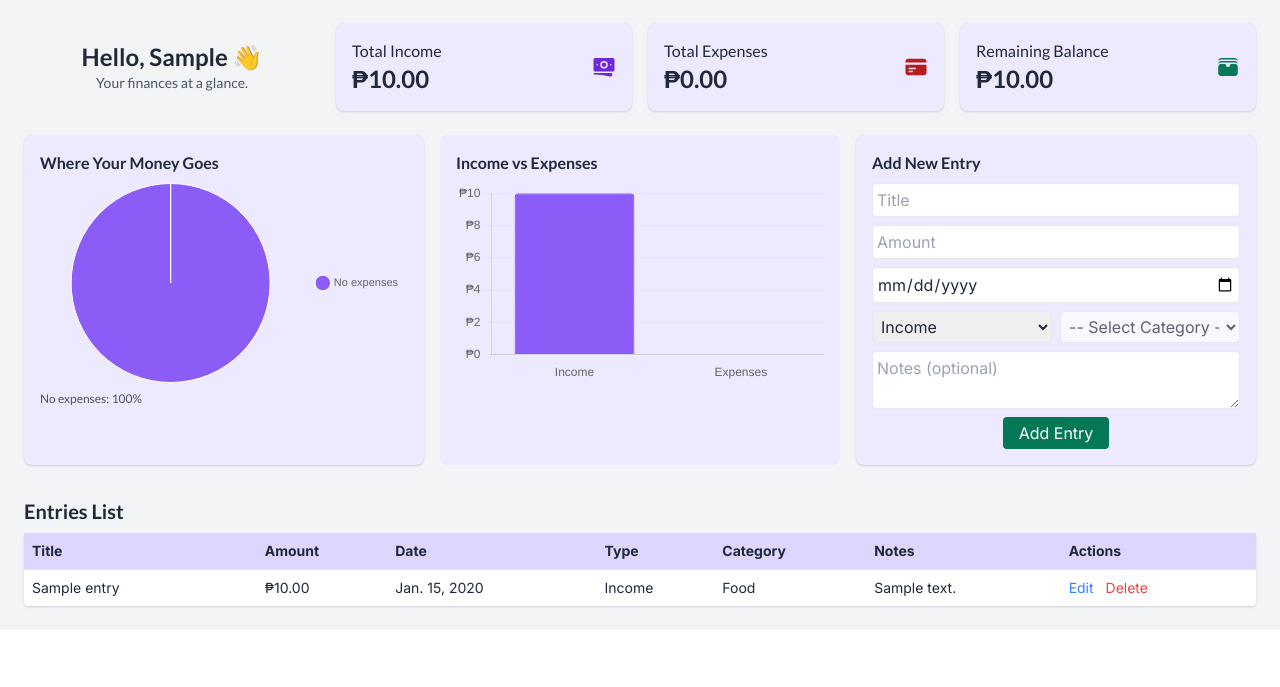
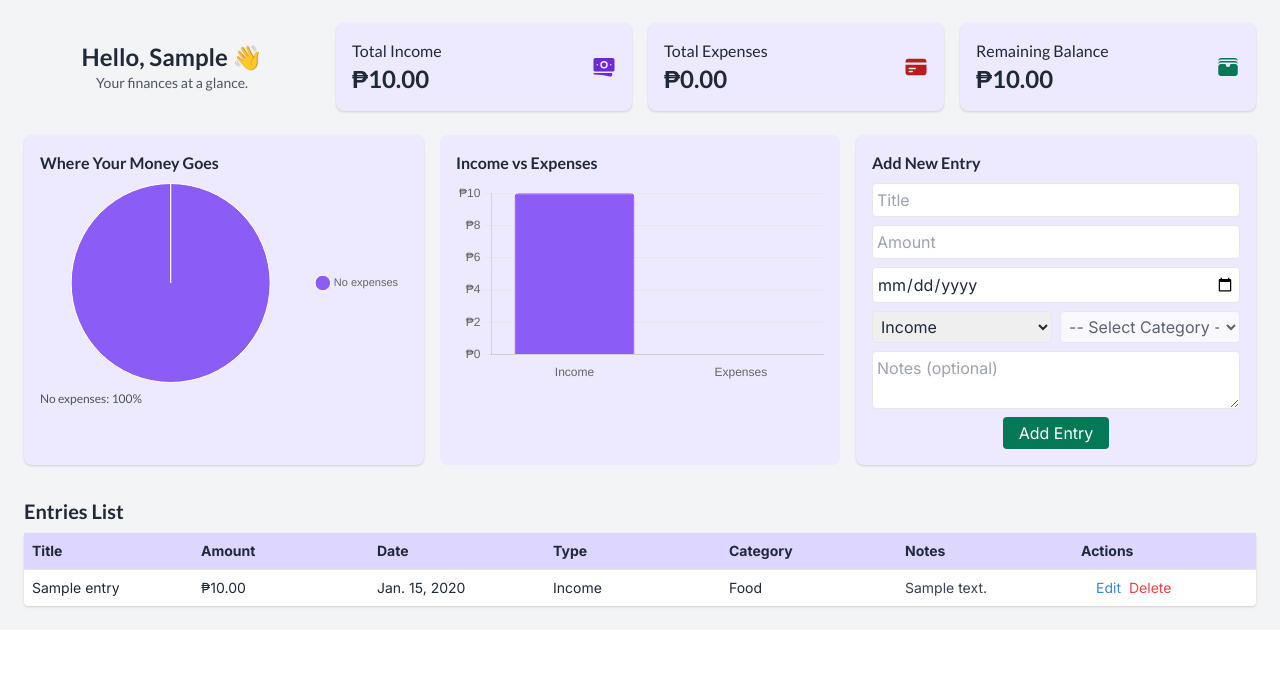
Before and after one commit to mezugatfukiko/PeraHub, a Django app: page /dashboard/ in a window 1280 px wide. Shown: the part 81-768 px from the top of the page. Run offline with Django 5.2, Linux system fonts and the light colour scheme; a user stored in the database is signed in; tables that the repository leaves empty hold one stand-in row (values such as "Sample post"); some libraries are stand-ins or nearby versions.

Commit message:
[style] [anj] update table layout and improve entry action links in dashboard

```diff
--- a/finance/templates/finance/dashboard.html
+++ b/finance/templates/finance/dashboard.html
@@ -327,7 +327,7 @@
   <!-- 🖥️ Table layout: visible only on medium+ screens -->
   <div class="hidden md:block mt-8 font-inter">
     <h4 class="text-xl font-semibold mb-2 font-lato">Entries List</h4>
-    <table class="w-full bg-white rounded shadow text-sm">
+    <table class="table-auto table-fixed w-full bg-white rounded shadow text-sm">
       <thead>
         <tr class="bg-purple-200 text-left">
           <th class="p-2">Title</th>
@@ -347,16 +347,18 @@
           <td>{{ entry.date }}</td>
           <td>{{ entry.type }}</td>
           <td>{{ entry.category }}</td>
-          <td>{{ entry.notes|default:"—" }}</td>
-          <td>
-            <a href="{% url 'edit_entry' entry.id %}" class="text-blue-500"
-              >Edit</a
-            >
-            <a
-              href="{% url 'delete_entry' entry.id %}"
-              class="text-red-500 ml-2"
-              >Delete</a
-            >
+          <td class="max-w-[6rem] break-words text-sm text-gray-700">
+            {{ entry.notes|default:"—" }}
+          </td>
+                    <td class="px-4 py-2">
+            <div class="flex flex-col sm:flex-row sm:space-x-2 space-y-1 sm:space-y-0">
+              <a href="{% url 'edit_entry' entry.id %}" class="text-blue-500 hover:underline">
+                Edit
+              </a>
+              <a href="{% url 'delete_entry' entry.id %}" class="text-red-500 hover:underline">
+                Delete
+              </a>
+            </div>
           </td>
         </tr>
         {% empty %}
```
